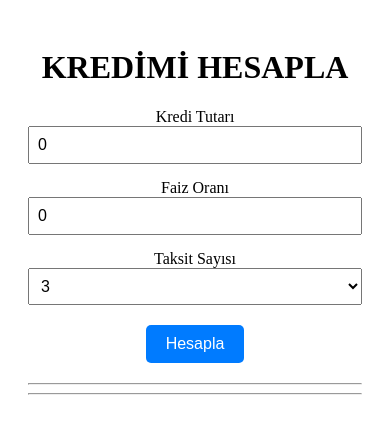
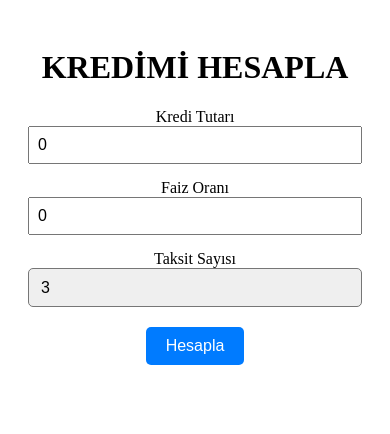
Before and after one commit to kazimberkayozkilic/credit-calculator-frontend, an Angular app: page / in a window 390 px wide. Shown: the top 434 px of the page. Built offline with nearby package versions, Linux system fonts and the light colour scheme.

Commit message:
feat:Adjustment was made to not show the underscores if there is no data.

```diff
--- a/src/app/app.component.ts
+++ b/src/app/app.component.ts
@@ -36,8 +36,12 @@ import { CommonModule } from '@angular/common';
       <div class="button-container">
         <button (click)="hesapla()">Hesapla</button>
       </div>
-      <hr />
-      <div class="result-container" *ngIf="hesaplandi">
+
+
+      <div *ngIf="hesaplandi">
+        <hr *ngIf="toplamGeriOdeme !== 0 || toplamOdenenFaiz !== 0"/>
+
+        <div class="result-container" *ngIf="toplamOdenenFaiz !== 0">
           <p>
             <strong>Taksit Tutarı:</strong>
             {{ taksitTutari | currency : '₺' : 'symbol-narrow' }}
@@ -52,8 +56,11 @@ import { CommonModule } from '@angular/common';
             {{ toplamOdenenFaiz | currency : '₺' : 'symbol-narrow' }}
           </p>
         </div>
-      <hr />
-      <div class="table-container" *ngIf="hesaplandi">
+
+        <!-- Ödeme Planı tablosu varsa <hr> göster -->
+        <hr *ngIf="odemePlani.length > 0"/>
+
+        <div class="table-container" *ngIf="odemePlani.length > 0">
           <table>
             <thead>
               <tr>
@@ -70,6 +77,7 @@ import { CommonModule } from '@angular/common';
               </tr>
             </tbody>
           </table>
+        </div>
       </div>
     </div>
   `,
@@ -97,6 +105,7 @@ export class AppComponent {
     const temizlenmisDeger = value.replace(/[^0-9,]/g, '').replace(',', '.');
     this.krediTutari = parseFloat(temizlenmisDeger) || 0;
   }
+
   odenecekFaizTutarı() {
     this.toplamOdenenFaiz = Math.round(this.toplamGeriOdeme - this.krediTutari);
   }
--- a/src/styles.css
+++ b/src/styles.css
@@ -47,3 +47,22 @@ th, td {
 th {
   background-color: #f4f4f4;
 }
+
+select {
+  -webkit-appearance: none;
+  -moz-appearance: none;
+  appearance: none;
+}
+@media (max-width: 768px) {
+  select {
+    font-size: 14px;
+    padding: 8px 10px;
+    width: 100%;
+  }
+}
+select {
+  font-size: 16px;
+  padding: 10px 12px;
+  border-radius: 5px;
+  width: 100%;
+}
```
Lines whose indentation alone changed are shown as unchanged.
